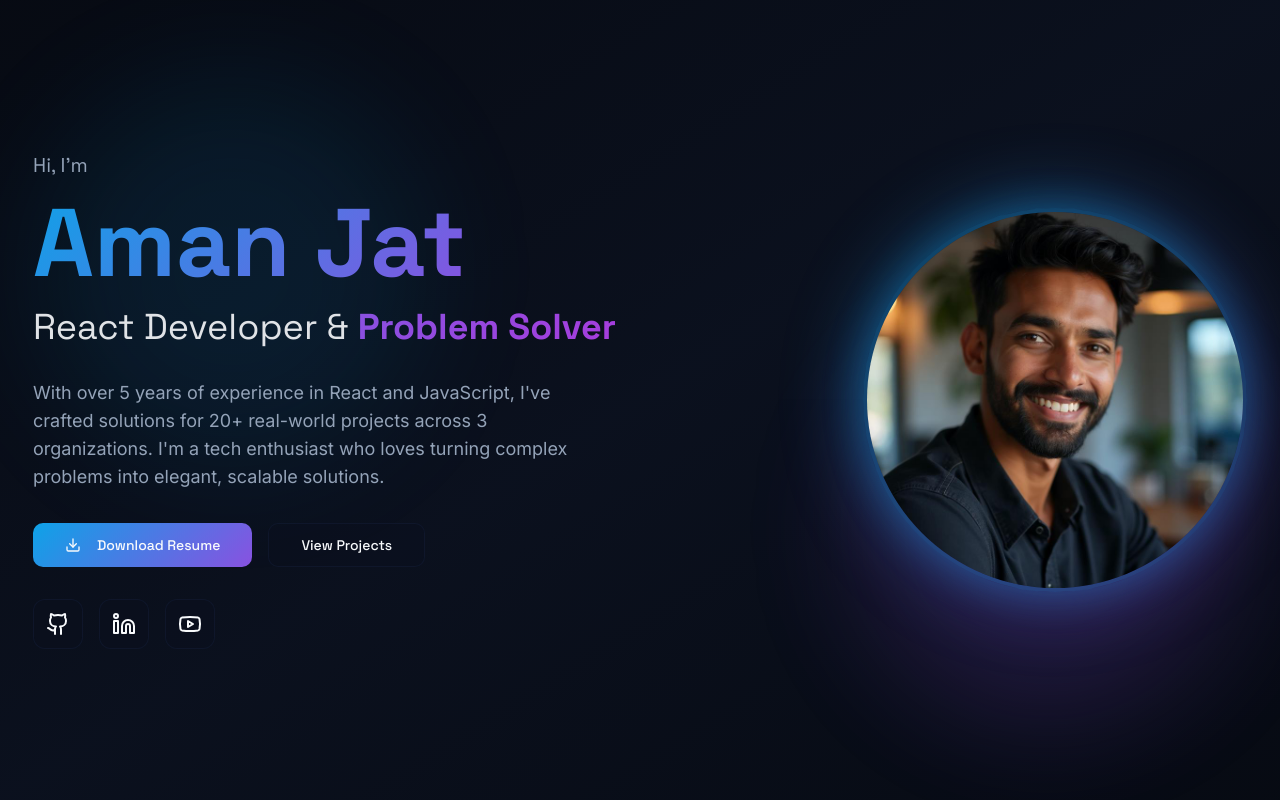
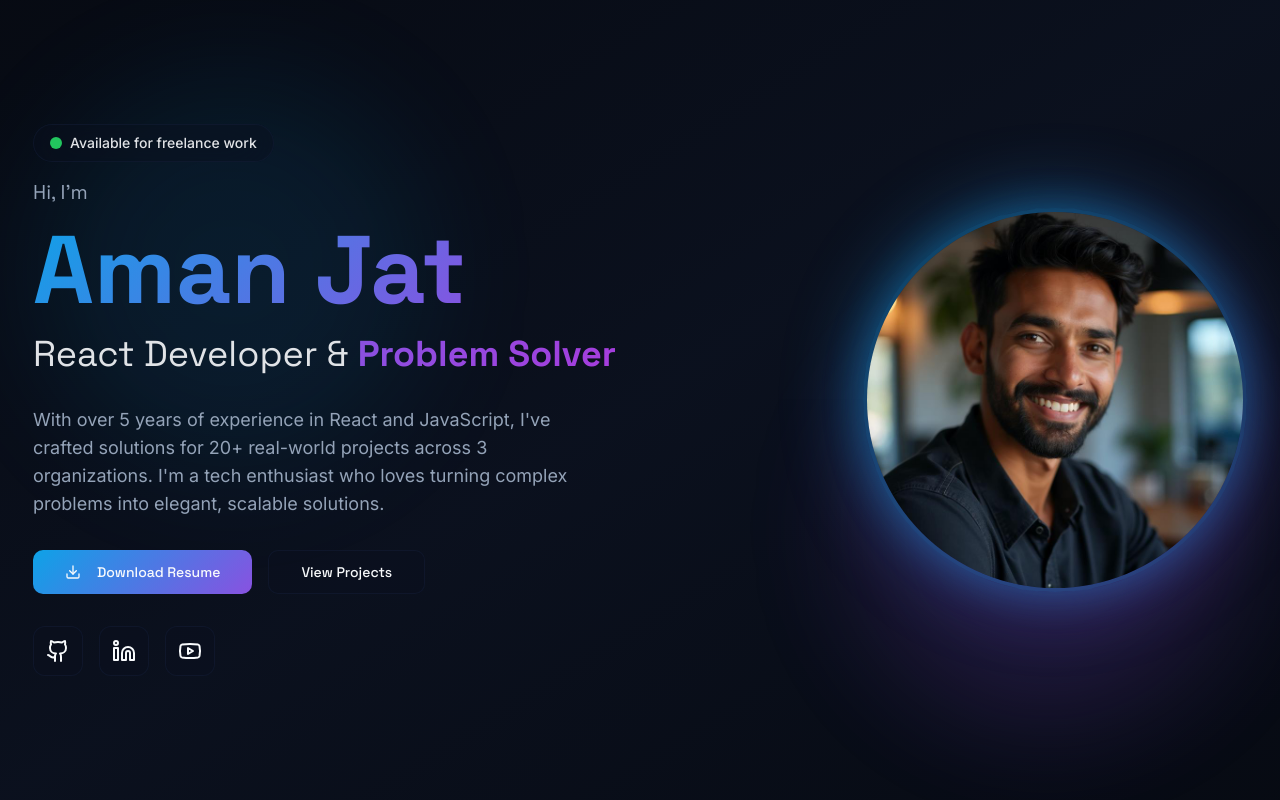
Before and after one commit to aman-jat/aman-creative-showcase, a React (Vite) app: page / in a window 1280 px wide. Shown: the top 800 px of the page. Built offline with nearby package versions, Linux system fonts and the light colour scheme; the HTML template or start-up script is replaced by a standard one.

Commit message:
Add freelance availability to hero

```diff
--- a/src/components/Hero.tsx
+++ b/src/components/Hero.tsx
@@ -16,7 +16,14 @@ const Hero = () => {
           {/* Text Content */}
           <div className="space-y-6 lg:space-y-8">
             <div className="space-y-4">
-              <h2 className="text-lg md:text-xl text-muted-foreground blur-fade-in font-display">
+              <div className="inline-flex items-center gap-2 px-4 py-2 glass rounded-full border border-primary/30 blur-fade-in">
+                <span className="relative flex h-3 w-3">
+                  <span className="animate-ping absolute inline-flex h-full w-full rounded-full bg-green-400 opacity-75"></span>
+                  <span className="relative inline-flex rounded-full h-3 w-3 bg-green-500"></span>
+                </span>
+                <span className="text-sm font-medium text-foreground/90">Available for freelance work</span>
+              </div>
+              <h2 className="text-lg md:text-xl text-muted-foreground blur-fade-in-delay-1 font-display">
                 Hi, I'm
               </h2>
               <h1 className="text-5xl md:text-6xl lg:text-7xl xl:text-8xl font-bold blur-fade-in-delay-1">
```
